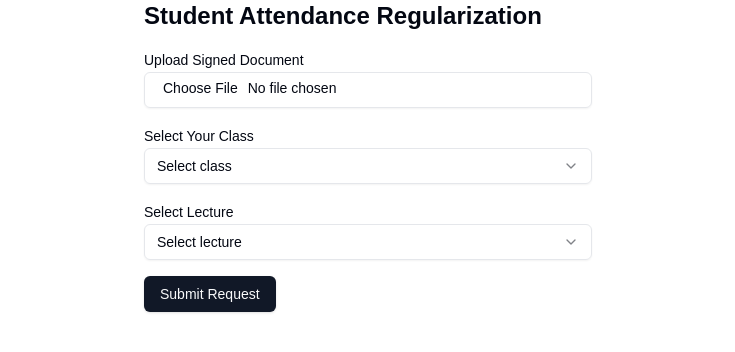
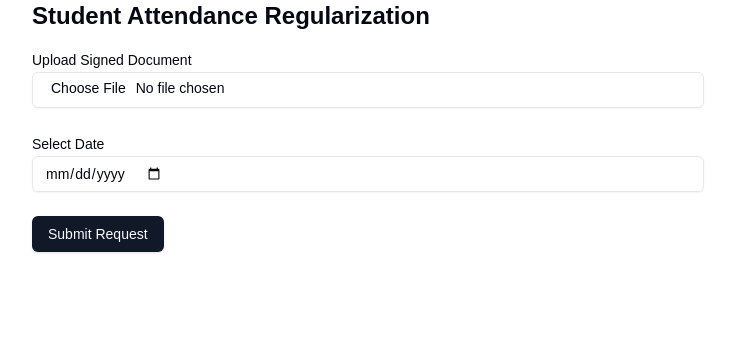
Before and after one commit to yash-madhani/FSD, a Next.js app in the folder frontend/: page /student in a window 1280 px wide. Shown: the top 352 px of the page, without its empty margins (272-1007 px from the left). Built offline with nearby package versions, Linux system fonts and the light colour scheme.

Commit message:
Added checkbox component for student portal

```diff
--- a/frontend/package.json
+++ b/frontend/package.json
@@ -9,11 +9,13 @@
     "lint": "next lint"
   },
   "dependencies": {
+    "@radix-ui/react-checkbox": "^1.1.4",
     "@radix-ui/react-label": "^2.1.1",
     "@radix-ui/react-select": "^2.1.5",
     "@radix-ui/react-slot": "^1.1.1",
     "class-variance-authority": "^0.7.1",
     "clsx": "^2.1.1",
+    "date-fns": "^4.1.0",
     "lucide-react": "^0.474.0",
     "next": "15.1.6",
     "react": "^19.0.0",
--- /dev/null
+++ b/frontend/src/app/signup/page.jsx
@@ -0,0 +1,54 @@
+"use client"
+
+import { useState } from "react"
+import { Button } from "@/components/ui/button"
+import { Input } from "@/components/ui/input"
+import { Label } from "@/components/ui/label"
+import { Select, SelectContent, SelectItem, SelectTrigger, SelectValue } from "@/components/ui/select"
+
+export default function Login() {
+  const [userType, setUserType] = useState("student")
+  const [email, setEmail] = useState("")
+  const [password, setPassword] = useState("")
+
+  const handleSubmit = (e) => {
+    e.preventDefault()
+    // Here you would handle the login logic
+    console.log("Login:", { userType, email, password })
+  }
+
+  return (
+    <div className="max-w-md mx-auto">
+      <h2 className="text-2xl font-bold mb-4">Login</h2>
+      <form onSubmit={handleSubmit} className="space-y-4">
+        <div>
+          <Label htmlFor="userType">User Type</Label>
+          <Select onValueChange={(value) => setUserType(value)}>
+            <SelectTrigger>
+              <SelectValue placeholder="Select user type" />
+            </SelectTrigger>
+            <SelectContent>
+              <SelectItem value="student">Student</SelectItem>
+              <SelectItem value="teacher">Teacher</SelectItem>
+            </SelectContent>
+          </Select>
+        </div>
+        <div>
+          <Label>SAP ID</Label>
+          <Input id="sapid" type="text" value={email} onChange={(e) => setEmail(e.target.value)} required />
+        </div>
+        <div>
+          <Label htmlFor="password">Password</Label>
+          <Input
+            id="password"
+            type="password"
+            value={password}
+            onChange={(e) => setPassword(e.target.value)}
+            required
+          />
+        </div>
+        <Button type="submit">Login</Button>
+      </form>
+    </div>
+  )
+}
--- a/frontend/src/app/student/page.jsx
+++ b/frontend/src/app/student/page.jsx
@@ -1,67 +1,143 @@
-"use client"
+"use client";
 
-import { useState } from "react"
-import { Button } from "@/components/ui/button"
-import { Input } from "@/components/ui/input"
-import { Label } from "@/components/ui/label"
-import { Select, SelectContent, SelectItem, SelectTrigger, SelectValue } from "@/components/ui/select"
+import { useState } from "react";
+import { Button } from "@/components/ui/button";
+import { Input } from "@/components/ui/input";
+import { Label } from "@/components/ui/label";
+import { Checkbox } from "@/components/ui/checkbox";
+import { format } from "date-fns";
+
+// Mock timetable data
+const timetable = {
+  Monday: [
+    { time: "9:00 AM - 10:00 AM", subject: "Mathematics", teacher: "HD" },
+    { time: "10:00 AM - 11:00 AM", subject: "Physics", teacher: "ARJ" },
+    { time: "11:00 AM - 12:00 PM", subject: "Chemistry", teacher: "SK" },
+    { time: "1:00 PM - 2:00 PM", subject: "English", teacher: "RK" },
+    { time: "2:00 PM - 3:00 PM", subject: "Computer Science", teacher: "PL" },
+  ],
+  Tuesday: [
+    { time: "9:00 AM - 10:00 AM", subject: "Physics", teacher: "ARJ" },
+    { time: "10:00 AM - 11:00 AM", subject: "Chemistry", teacher: "SK" },
+    { time: "11:00 AM - 12:00 PM", subject: "Mathematics", teacher: "HD" },
+    { time: "1:00 PM - 2:00 PM", subject: "Computer Science", teacher: "PL" },
+    { time: "2:00 PM - 3:00 PM", subject: "English", teacher: "RK" },
+  ],
+  Wednesday: [
+    { time: "9:00 AM - 10:00 AM", subject: "Chemistry", teacher: "SK" },
+    { time: "10:00 AM - 11:00 AM", subject: "Mathematics", teacher: "HD" },
+    { time: "11:00 AM - 12:00 PM", subject: "Physics", teacher: "ARJ" },
+    { time: "1:00 PM - 2:00 PM", subject: "English", teacher: "RK" },
+    { time: "2:00 PM - 3:00 PM", subject: "Computer Science", teacher: "PL" },
+  ],
+  Thursday: [
+    { time: "9:00 AM - 10:00 AM", subject: "Computer Science", teacher: "PL" },
+    { time: "10:00 AM - 11:00 AM", subject: "English", teacher: "RK" },
+    { time: "11:00 AM - 12:00 PM", subject: "Mathematics", teacher: "HD" },
+    { time: "1:00 PM - 2:00 PM", subject: "Physics", teacher: "ARJ" },
+    { time: "2:00 PM - 3:00 PM", subject: "Chemistry", teacher: "SK" },
+  ],
+  Friday: [
+    { time: "9:00 AM - 10:00 AM", subject: "English", teacher: "RK" },
+    { time: "10:00 AM - 11:00 AM", subject: "Computer Science", teacher: "PL" },
+    { time: "11:00 AM - 12:00 PM", subject: "Chemistry", teacher: "SK" },
+    { time: "1:00 PM - 2:00 PM", subject: "Mathematics", teacher: "HD" },
+    { time: "2:00 PM - 3:00 PM", subject: "Physics", teacher: "ARJ" },
+  ],
+  Saturday: [
+    { time: "9:00 AM - 10:00 AM", subject: "Mathematics", teacher: "HD" },
+    { time: "10:00 AM - 11:00 AM", subject: "Physics", teacher: "ARJ" },
+    { time: "11:00 AM - 12:00 PM", subject: "Chemistry", teacher: "SK" },
+    { time: "1:00 PM - 2:00 PM", subject: "Computer Science", teacher: "PL" },
+    { time: "2:00 PM - 3:00 PM", subject: "English", teacher: "RK" },
+  ],
+}
 
 export default function StudentPortal() {
-  const [file, setFile] = useState(null)
-  const [selectedClass, setSelectedClass] = useState("")
-  const [selectedLecture, setSelectedLecture] = useState("")
+  const [file, setFile] = useState(null);
+  const [selectedDate, setSelectedDate] = useState("");
+  const [selectedLectures, setSelectedLectures] = useState([]);
 
   const handleFileChange = (e) => {
     if (e.target.files) {
-      setFile(e.target.files[0])
+      setFile(e.target.files[0]);
     }
-  }
+  };
+
+  const handleDateChange = (e) => {
+    setSelectedDate(e.target.value);
+    setSelectedLectures([]); // Reset selected lectures when date changes
+  };
+
+  const handleLectureToggle = (index) => {
+    setSelectedLectures((prev) => {
+      if (prev.includes(index.toString())) {
+        return prev.filter((i) => i !== index.toString());
+      } else {
+        return [...prev, index.toString()];
+      }
+    });
+  };
 
   const handleSubmit = (e) => {
-    e.preventDefault()
-    // Here you would handle the file upload and form submission
-    console.log("File:", file)
-    console.log("Class:", selectedClass)
-    console.log("Lecture:", selectedLecture)
+    e.preventDefault();
+    console.log("File:", file);
+    console.log("Date:", selectedDate);
+    console.log("Selected Lectures:", selectedLectures);
     // You would typically send this data to your backend
-  }
+  };
+
+  const getDayFromDate = (dateString) => {
+    const date = new Date(dateString);
+    return format(date, "EEEE");
+  };
+
+  const dayOfWeek = selectedDate ? getDayFromDate(selectedDate) : null;
+  const dayTimetable = dayOfWeek ? timetable[dayOfWeek] : null;
 
   return (
-    (<div className="max-w-md mx-auto">
+    <div className="max-w-2xl mx-auto">
       <h2 className="text-2xl font-bold mb-4">Student Attendance Regularization</h2>
-      <form onSubmit={handleSubmit} className="space-y-4">
+      <form onSubmit={handleSubmit} className="space-y-6">
         <div>
           <Label htmlFor="document">Upload Signed Document</Label>
           <Input id="document" type="file" onChange={handleFileChange} />
         </div>
         <div>
-          <Label htmlFor="class">Select Your Class</Label>
-          <Select onValueChange={setSelectedClass}>
-            <SelectTrigger>
-              <SelectValue placeholder="Select class" />
-            </SelectTrigger>
-            <SelectContent>
-              <SelectItem value="class1">Class 1</SelectItem>
-              <SelectItem value="class2">Class 2</SelectItem>
-              <SelectItem value="class3">Class 3</SelectItem>
-            </SelectContent>
-          </Select>
+          <Label htmlFor="date">Select Date</Label>
+          <Input id="date" type="date" value={selectedDate} onChange={handleDateChange} />
         </div>
-        <div>
-          <Label htmlFor="lecture">Select Lecture</Label>
-          <Select onValueChange={setSelectedLecture}>
-            <SelectTrigger>
-              <SelectValue placeholder="Select lecture" />
-            </SelectTrigger>
-            <SelectContent>
-              <SelectItem value="lecture1">Lecture 1</SelectItem>
-              <SelectItem value="lecture2">Lecture 2</SelectItem>
-              <SelectItem value="lecture3">Lecture 3</SelectItem>
-            </SelectContent>
-          </Select>
-        </div>
+        {dayTimetable && (
+  <div>
+    <h3 className="text-lg font-semibold mb-2">Timetable for {dayOfWeek}</h3>
+    <div className="space-y-2">
+      {dayTimetable.map((lecture, index) => {
+        const isSelected = selectedLectures.includes(index.toString());
+
+        return (
+          <div
+            key={index}
+            className={`flex items-center space-x-4 p-4 rounded-lg border ${
+              isSelected ? "bg-blue-100" : "bg-white"
+            }`}
+          >
+            <Checkbox
+              id={`lecture-${index}`}
+              checked={isSelected}
+              onCheckedChange={() => handleLectureToggle(index)}
+            />
+            <Label htmlFor={`lecture-${index}`} className="flex-1">
+              <span className="font-medium">{lecture.time}</span> - {lecture.subject} ({lecture.teacher})
+            </Label>
+          </div>
+        );
+      })}
+    </div>
+  </div>
+)}
+
         <Button type="submit">Submit Request</Button>
       </form>
-    </div>)
+    </div>
   );
 }
--- /dev/null
+++ b/frontend/src/components/ui/checkbox.jsx
@@ -0,0 +1,24 @@
+"use client"
+
+import * as React from "react"
+import * as CheckboxPrimitive from "@radix-ui/react-checkbox"
+import { Check } from "lucide-react"
+
+import { cn } from "@/lib/utils"
+
+const Checkbox = React.forwardRef(({ className, ...props }, ref) => (
+  <CheckboxPrimitive.Root
+    ref={ref}
+    className={cn(
+      "peer h-4 w-4 shrink-0 rounded-sm border border-primary shadow focus-visible:outline-none focus-visible:ring-1 focus-visible:ring-ring disabled:cursor-not-allowed disabled:opacity-50 data-[state=checked]:bg-primary data-[state=checked]:text-primary-foreground",
+      className
+    )}
+    {...props}>
+    <CheckboxPrimitive.Indicator className={cn("flex items-center justify-center text-current")}>
+      <Check className="h-4 w-4" />
+    </CheckboxPrimitive.Indicator>
+  </CheckboxPrimitive.Root>
+))
+Checkbox.displayName = CheckboxPrimitive.Root.displayName
+
+export { Checkbox }
```
Also changed, not shown: 1 other file (tests, documents, lock files or other folders).
